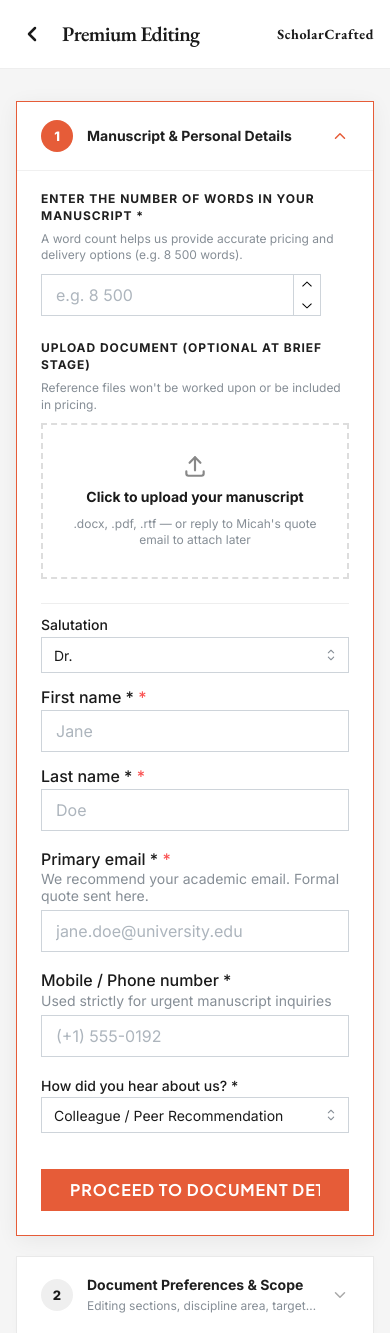
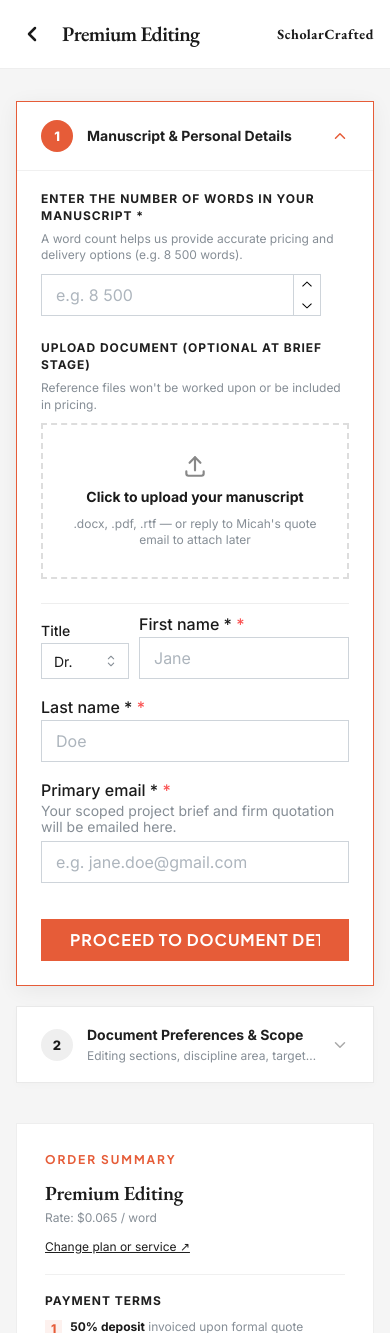
Before and after one commit to Kallias254/consulting-business, a Next.js app: page /scholarcrafted/request-review in a window 390 px wide. Shown: the top 1333 px of the page. Built offline with nearby package versions, Linux system fonts and the light colour scheme.

Commit message:
ScholarCrafted: streamline author contact fields with symmetrical 2-column layout, remove phone and referral source

```diff
--- a/src/app/(frontend)/scholarcrafted/request-review/page.tsx
+++ b/src/app/(frontend)/scholarcrafted/request-review/page.tsx
@@ -47,16 +47,6 @@ const DOCUMENT_TYPES = [
   'Conference Paper',
   'Review Article / Meta-Analysis',
   'Other Document',
-]
-
-const REFERRAL_SOURCES = [
-  'Colleague / Peer Recommendation',
-  'Google Search',
-  'Academic Conference / Seminar',
-  'Social Media (LinkedIn / Twitter)',
-  'Journal Editorial Guidelines',
-  'University Department Portal',
-  'Other',
 ]
 
 const EDITING_TIER_META: Record<string, { label: string; rate: number; priceStr: string; turnaround: string; desc: string }> = {
@@ -246,8 +236,6 @@ function RequestReviewContent() {
   const [firstName, setFirstName]             = useState('')
   const [lastName, setLastName]               = useState('')
   const [email, setEmail]                     = useState('')
-  const [phone, setPhone]                     = useState('')
-  const [referralSource, setReferralSource]   = useState('Colleague / Peer Recommendation')
 
   // Document Preferences
   const [docType, setDocType]                 = useState<string>('Journal Article')
@@ -591,15 +579,16 @@ function RequestReviewContent() {
                     {/* Personal Information Subsection */}
                     <Box pt={rem(8)} style={{ borderTop: `1px solid ${active.primary}12` }}>
                       <Stack gap={rem(16)}>
-                        {/* Salutation + Name */}
-                        <SimpleGrid cols={{ base: 1, sm: 3 }} spacing={rem(12)}>
+                        {/* Name (Title + First Name on left, Last Name on right) */}
+                        <SimpleGrid cols={{ base: 1, sm: 2 }} spacing={rem(16)}>
+                          <Group gap={rem(10)} align="flex-end" wrap="nowrap">
                             <Select
-                            label="Salutation"
-                            placeholder="—"
+                              label="Title"
                               radius={0}
                               data={SALUTATIONS}
                               value={salutation}
                               onChange={(v) => setSalutation(v ?? 'Dr.')}
+                              style={{ width: rem(88), flexShrink: 0 }}
                             />
                             <TextInput
                               label="First name *"
@@ -608,7 +597,9 @@ function RequestReviewContent() {
                               radius={0}
                               value={firstName}
                               onChange={(e) => setFirstName(e.target.value)}
+                              style={{ flex: 1 }}
                             />
+                          </Group>
                           <TextInput
                             label="Last name *"
                             placeholder="Doe"
@@ -619,36 +610,16 @@ function RequestReviewContent() {
                           />
                         </SimpleGrid>
 
-                        {/* Email & Phone */}
-                        <SimpleGrid cols={{ base: 1, sm: 2 }} spacing={rem(16)}>
+                        {/* Primary Email */}
                         <TextInput
                           label="Primary email *"
-                            placeholder="jane.doe@university.edu"
+                          placeholder="e.g. jane.doe@gmail.com"
                           required
                           type="email"
                           radius={0}
                           value={email}
                           onChange={(e) => setEmail(e.target.value)}
-                            description="We recommend your academic email. Formal quote sent here."
-                          />
-                          <TextInput
-                            label="Mobile / Phone number *"
-                            placeholder="(+1) 555-0192"
-                            radius={0}
-                            value={phone}
-                            onChange={(e) => setPhone(e.target.value)}
-                            description="Used strictly for urgent manuscript inquiries"
-                          />
-                        </SimpleGrid>
-
-                        {/* Referral source */}
-                        <Select
-                          label="How did you hear about us? *"
-                          placeholder="Select option"
-                          radius={0}
-                          data={REFERRAL_SOURCES}
-                          value={referralSource}
-                          onChange={(v) => setReferralSource(v ?? REFERRAL_SOURCES[0])}
+                          description="Your scoped project brief and firm quotation will be emailed here."
                         />
                       </Stack>
                     </Box>
```
Lines whose indentation alone changed are shown as unchanged.
